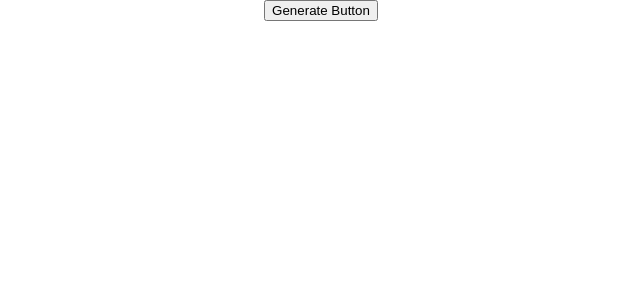
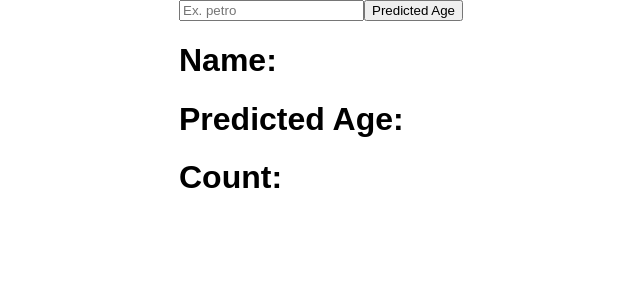
Before and after one commit to Krushna1621/Social_media_app, a React (Create React App) app: page / in a window 1280 px wide. Shown: the top 300 px of the page, without its empty margins (319-959 px from the left). Built offline with nearby package versions, Linux system fonts and the light colour scheme; no server answers.

Commit message:
put_and_fetch_data

```diff
--- a/package.json
+++ b/package.json
@@ -9,6 +9,7 @@
     "axios": "^1.4.0",
     "react": "^18.2.0",
     "react-dom": "^18.2.0",
+    "react-router-dom": "^6.14.2",
     "react-scripts": "5.0.1",
     "web-vitals": "^2.1.4"
   },
--- a/src/App.js
+++ b/src/App.js
@@ -1,10 +1,11 @@
 import './App.css';
-import DataRecive from './Components/DataRecive';
+import AddDataApi from './Components/AddDataApi';
+
 
 function App() {
   return (
     <div className="App">
-      <DataRecive></DataRecive>
+      <AddDataApi></AddDataApi>
     </div>
   );
 }
--- /dev/null
+++ b/src/Components/AddDataApi.js
@@ -0,0 +1,31 @@
+import React, { useState } from 'react';
+import axios from 'axios';
+
+function AddDataApi() {
+  const [name, setName] = useState("");
+  const[predicatedage,setpredicatedage]=useState(null)
+
+  const fetchdata = () => {
+    axios.get(`https://api.agify.io/?name=${name}`).then((res) => {
+      setpredicatedage(res.data);
+    }).catch((error) => {
+      console.error(error);
+    });
+  }
+
+  return (
+    <div>
+      <input
+        placeholder='Ex. petro'
+        onChange={(event) => setName(event.target.value)}
+      />
+
+      <button onClick={fetchdata}>Predicted Age</button>
+      <h1>Name:{predicatedage?.name}</h1>
+      <h1>Predicted Age:{predicatedage?.age}</h1>
+      <h1>Count:{predicatedage?.count}</h1>
+    </div>
+  );
+}
+
+export default AddDataApi;
```
Also changed, not shown: 1 other file (tests, documents, lock files or other folders).
